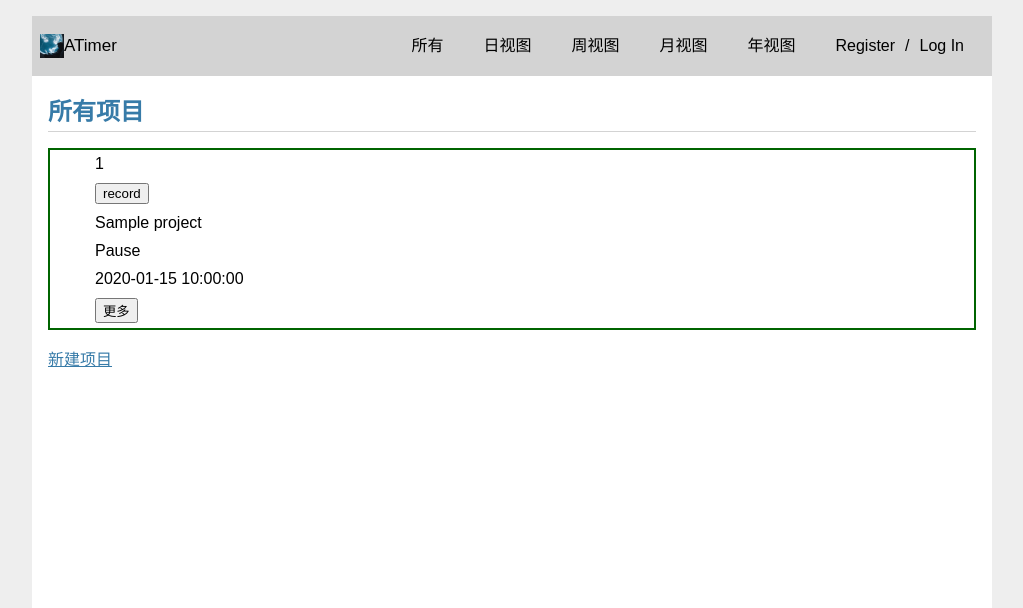
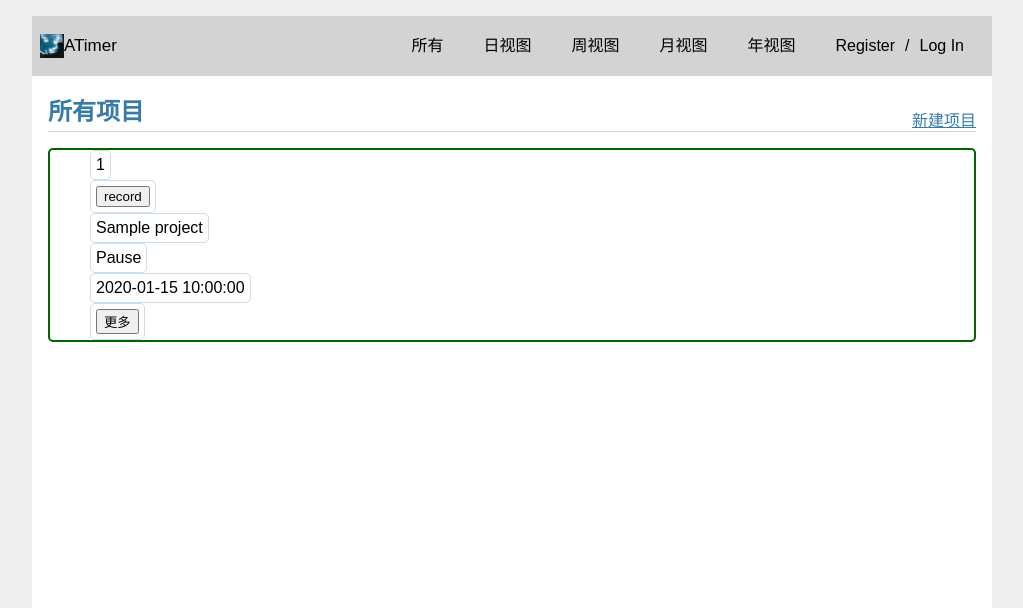
Before and after one commit to AWSzyAI/ATimer, a Flask app: template ATimer-db/ATimer/templates/views/all.html in a window 1280 px wide. Shown: the top 608 px of the page, without its empty margins (128-1151 px from the left). Run offline with Flask 2, Linux system fonts and the light colour scheme; the template is opened without the code that fills it: most values are stand-ins (such as "Sample title", 1, 10 or a date in 2020).

Commit message:
create move

```diff
--- a/ATimer-db/ATimer/static/css/style.css
+++ b/ATimer-db/ATimer/static/css/style.css
@@ -118,10 +118,17 @@ input[type=submit] { align-self: start; min-width: 10em; }
 .project-card ul {
     list-style: none;
     display: flex;
+    align-items: left;
     flex-direction: column;
     border: 2px solid #006400;
+    border-radius: 5px;
 }
 
 .project-card li {
-    margin: 5px;
+    display: flex;
+    flex-direction: row;
+    padding: 5px;
+    margin: 0 auto 0 0;
+    border: 1px solid #ccddee;
+    border-radius: 5px;
 }
--- a/ATimer-db/ATimer/templates/views/all.html
+++ b/ATimer-db/ATimer/templates/views/all.html
@@ -7,6 +7,7 @@
 
 {% block header %}
 <h1>所有项目</h1>
+<a class="create_project" href="{{ url_for('main.create',next='main.all') }}">新建项目</a>
 {% endblock %}
 
 {% block content %}
@@ -40,6 +41,5 @@
   {% endfor %}
 </div>
 
-<a href="{{ url_for('main.create',next='main.all') }}">新建项目</a>
 
 {% endblock %}
--- a/ATimer-db/ATimer/templates/views/daily.html
+++ b/ATimer-db/ATimer/templates/views/daily.html
@@ -8,6 +8,7 @@
 
 {% block header %}
 <h1>日视图</h1>
+<a class="create_project" href="{{ url_for('main.create',next='main.all') }}">新建项目</a>
 {% endblock %}
 {% block content %}
 
--- a/ATimer-db/ATimer/templates/views/monthly.html
+++ b/ATimer-db/ATimer/templates/views/monthly.html
@@ -8,6 +8,7 @@
 
 {% block header %}
 <h1>月视图</h1>
+<a class="create_project" href="{{ url_for('main.create',next='main.all') }}">新建项目</a>
 {% endblock %}
 {% block content %}
 
--- a/ATimer-db/ATimer/templates/views/weekly.html
+++ b/ATimer-db/ATimer/templates/views/weekly.html
@@ -8,6 +8,7 @@
 
 {% block header %}
 <h1>周视图</h1>
+<a class="create_project" href="{{ url_for('main.create',next='main.all') }}">新建项目</a>
 {% endblock %}
 {% block content %}
 
--- a/ATimer-db/ATimer/templates/views/yearly.html
+++ b/ATimer-db/ATimer/templates/views/yearly.html
@@ -8,6 +8,7 @@
 
 {% block header %}
 <h1>年视图</h1>
+<a class="create_project" href="{{ url_for('main.create',next='main.all') }}">新建项目</a>
 {% endblock %}
 {% block content %}
 
--- a/ATimer-db/ATimer/views.py
+++ b/ATimer-db/ATimer/views.py
@@ -70,19 +70,22 @@ def all():
 @bp.route('/daily')
 def daily():
   projects = Project.query.order_by(Project.daily_time.desc()).all()
-  return render_template('views/daily.html', projects=projects)
+  return render_template('views/daily.html', projects=projects,active_page='daily',next='daily')
 
 @bp.route('/weekly')
 def weekly():
-  return render_template('views/weekly.html',active_page='weekly')
+  projects = Project.query.order_by(Project.weekly_time.desc()).all()
+  return render_template('views/weekly.html',active_page='weekly',projects=projects,next='weekly')
 
 @bp.route('/monthly')
 def monthly():
-    return render_template('views/monthly.html',active_page='monthly')
+  projects = Project.query.order_by(Project.monthly_time.desc()).all()
+  return render_template('views/monthly.html',active_page='monthly',projects=projects,next='monthly')
 
 @bp.route('/yearly')
 def yearly():
-    return render_template('views/yearly.html',active_page='yearly')
+  projects = Project.query.order_by(Project.yearly_time.desc()).all()
+  return render_template('views/yearly.html',active_page='yearly',projects=projects,next='yearly')
 
 
 def create_app():
```
